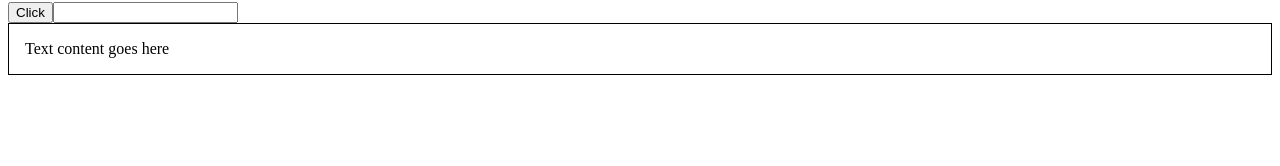
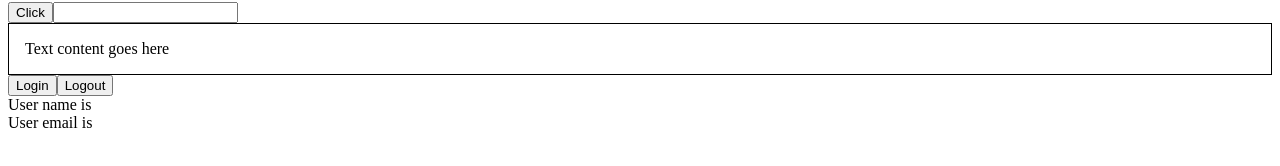
Before and after one commit to ulasozturk/react-typescript-work, a React (Vite) app: page / in a window 1280 px wide. Shown: the part 290-456 px from the top of the page. Built offline with nearby package versions, Linux system fonts and the light colour scheme.

Commit message:
useState type

```diff
--- a/src/App.tsx
+++ b/src/App.tsx
@@ -7,6 +7,7 @@
 import { Button } from "./components/Button";
 import { Input } from "./components/Input";
 import { Container } from "./components/Container";
+import { User } from "./components/state/User";
 
 export function App() {
   const personName = {
@@ -50,6 +51,7 @@
         handleChange={(event) => console.log(event.target.value)}
       />
       <Container styles={{ border: "1px solid black", padding: "1rem" }} />
+      <User />
     </>
   );
 }
--- /dev/null
+++ b/src/components/state/User.tsx
@@ -0,0 +1,26 @@
+import { useState } from "react";
+
+type AuthUser = {
+  name: string;
+  email: string;
+};
+
+export const User = () => {
+  const [user, setUser] = useState<AuthUser | null>(null);
+
+  const handleLogin = () => {
+    setUser({ name: "Ulas", email: "ozulashe@gmail.com" });
+  };
+  const handleLogout = () => {
+    setUser(null);
+  };
+
+  return (
+    <div>
+      <button onClick={handleLogin}>Login</button>
+      <button onClick={handleLogout}>Logout</button>
+      <div>User name is {user?.name} </div>
+      <div>User email is {user?.email} </div>
+    </div>
+  );
+};
```
Also changed, not shown: src/components/state/LoggedIn.tsx (added, +20 -0 lines).
